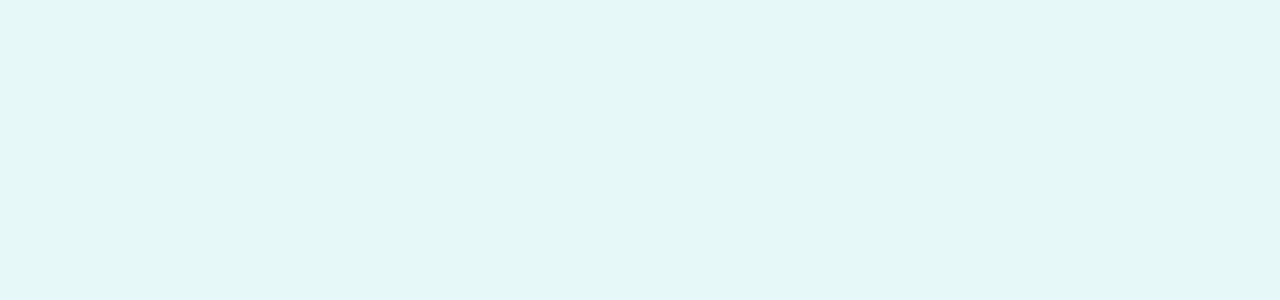
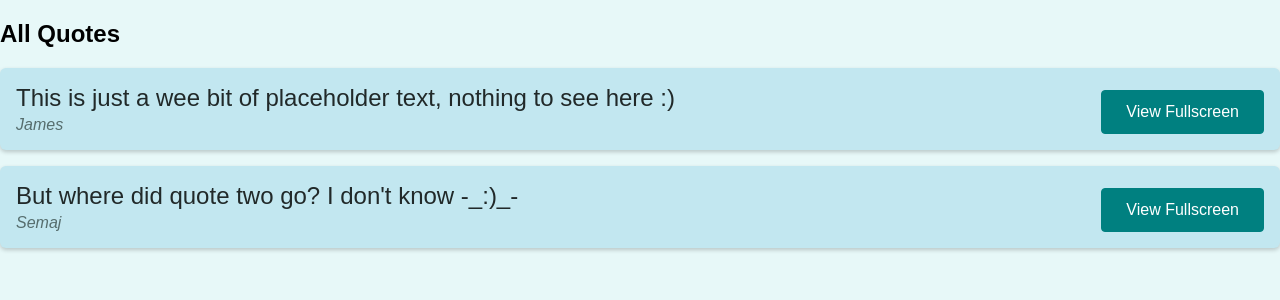
Before and after one commit to James-Beswick/React-Router-Practice, a React (Create React App) app: page /all-quotes in a window 1280 px wide. Shown: the top 300 px of the page. Built offline with nearby package versions, Linux system fonts and the light colour scheme.

Commit message:
Added routing and an all-quotes page

```diff
--- a/src/App.js
+++ b/src/App.js
@@ -1,8 +1,14 @@
+import { Fragment } from 'react';
+import { Route } from 'react-router-dom';
+import AllQuotes from './pages/AllQuotes';
+
 function App() {
   return (
-    <div>
-
-    </div>
+    <Fragment>
+      <Route path="/all-quotes">
+        <AllQuotes />
+      </Route>
+    </Fragment>
   );
 }
 
--- a/src/components/quotes/QuoteItem.js
+++ b/src/components/quotes/QuoteItem.js
@@ -1,6 +1,7 @@
+import { Link } from 'react-router-dom';
 import classes from './QuoteItem.module.css';
 
-const QuoteItem = (props) => {
+const QuoteItem = props => {
   return (
     <li className={classes.item}>
       <figure>
@@ -9,9 +10,9 @@ const QuoteItem = (props) => {
         </blockquote>
         <figcaption>{props.author}</figcaption>
       </figure>
-      <a className='btn'>
+      <Link to="/quote-details" className="btn">
         View Fullscreen
-      </a>
+      </Link>
     </li>
   );
 };
--- a/src/index.js
+++ b/src/index.js
@@ -3,4 +3,11 @@ import ReactDOM from 'react-dom';
 import './index.css';
 import App from './App';
 
-ReactDOM.render(<App />, document.getElementById('root'));
+import { BrowserRouter } from 'react-router-dom';
+
+ReactDOM.render(
+  <BrowserRouter>
+    <App />
+  </BrowserRouter>,
+  document.getElementById('root')
+);
--- /dev/null
+++ b/src/pages/AllQuotes.js
@@ -0,0 +1,25 @@
+import QuoteList from '../components/quotes/QuoteList';
+
+const quoteList = [
+  {
+    id: 'q1',
+    author: 'James',
+    text: 'This is just a wee bit of placeholder text, nothing to see here :)',
+  },
+  {
+    id: 'q3',
+    author: 'Semaj',
+    text: "But where did quote two go? I don't know -_:)_-",
+  },
+]; //dummy data for the mo.
+
+const AllQuotes = props => {
+  return (
+    <section>
+      <h1>All Quotes</h1>
+      <QuoteList quotes={quoteList} />
+    </section>
+  );
+};
+
+export default AllQuotes;
```
Also changed, not shown: src/pages/AddQuote.js (added), src/pages/QuoteDetails.js (added), 1 other file (tests, documents, lock files or other folders).
